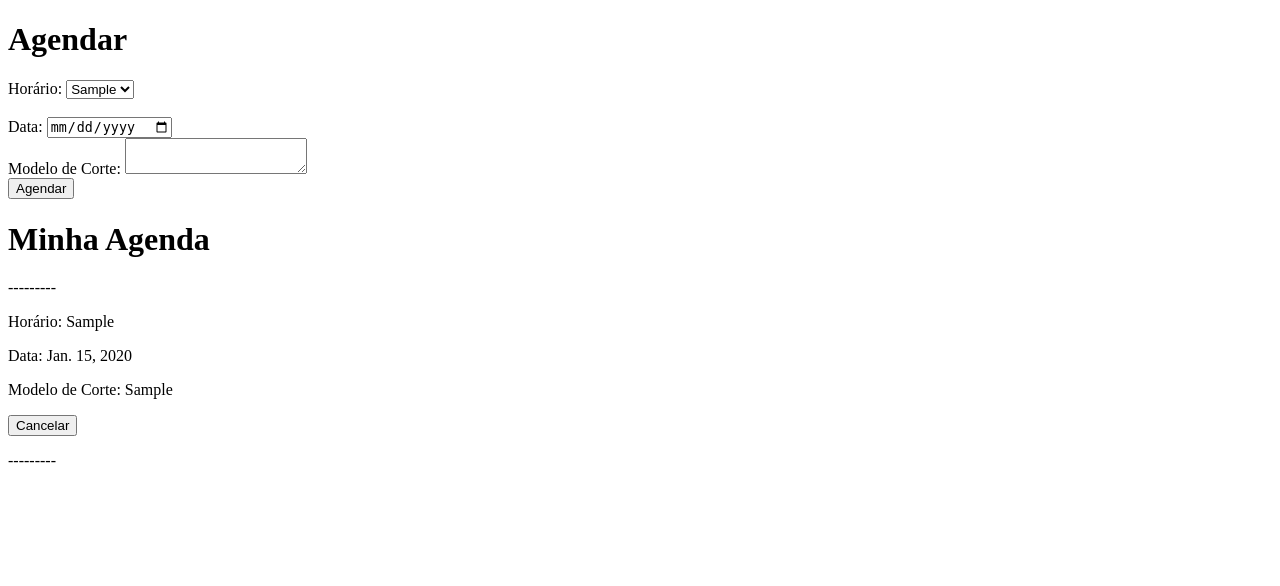
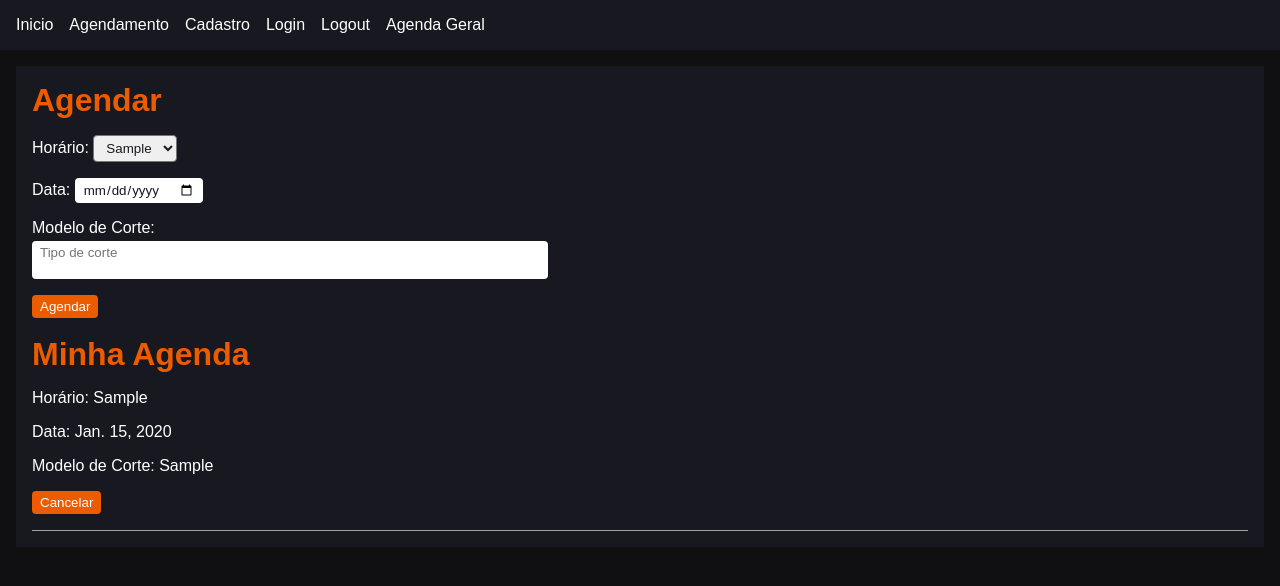
Before and after one commit to IslanP1/barbearia-app, a Django app: page /agendar/ in a window 1280 px wide. Shown: the top 586 px of the page. Run offline with Django 5.2, Linux system fonts and the light colour scheme; a user stored in the database is signed in; tables that the repository leaves empty hold one stand-in row (values such as "Sample post").

Commit message:
view: adicionando estilo e conteudo da pagina agendamento

```diff
--- a/corte/templates/agendamento.html
+++ b/corte/templates/agendamento.html
@@ -9,6 +9,16 @@
 </head>
 
 <body>
+    <nav class="navbar">
+        <a href="{% url 'home' %}">Inicio</a>
+        <a href="{% url 'agendar' %}">Agendamento</a>
+        <a href="{% url 'cadastrar' %}">Cadastro</a>
+        <a href="{% url 'logar' %}">Login</a>
+        <a href="{% url 'sair' %}">Logout</a>
+        {% if user.is_authenticated and user.is_staff %}
+        <a href="{% url 'agendageral' %}">Agenda Geral</a>
+        {% endif %}
+    </nav>
 
     {% if messages %}
     <ul class="messages">
@@ -18,10 +28,13 @@
     </ul>
     {% endif %}
 
+    <main>
+        <div>
             <h1>Agendar</h1>
 
             <form method="post">
                 {% csrf_token %}
+                <div>
                     <label for="horario">Horário:</label>
 
 
@@ -30,35 +43,45 @@
                         <option value="{{ h.id }}">{{ h.horario }}</option>
                         {% endfor %}
                     </select>
-        <br>
-        <br>
+                </div>
 
+                <div>
                     <label for="data">Data:</label>
-        <input type="date" name="data" id="data">
-        <br>
+                    <input type="date" name="data" id="data" required>
+                </div>
 
+
+                <div>
                     <label for="modelo_corte">Modelo de Corte:</label>
-        <textarea name="modelo_corte" id="modelo_corte"></textarea>
-        <br>
+                    <textarea name="modelo_corte" id="modelo_corte" placeholder="Tipo de corte" required></textarea>
+                </div>
 
-        <button type="submit">Agendar</button>
+
+                <div>
+                    <button type="submit" class="btn">Agendar</button>
+                </div>
             </form>
 
+            <br>
             <h1>Minha Agenda</h1>
+            <div class="cortes">
                 {% for agenda in agendamentos %}
-    <form method="post" action="{% url 'deletar' agenda.id %}">
+                <form class="corte" method="post" action="{% url 'deletar' agenda.id %}">
                     {% csrf_token %}
-        <p>---------</p>
                     <p>Horário: {{ agenda.horario }}</p>
                     <p>Data: {{ agenda.data }}</p>
                     <p>Modelo de Corte: {{ agenda.modelo_corte }}</p>
-        <button type="submit">Cancelar</button>
-        <p>---------</p>
+                    <div>
+                        <button type="submit" class="btn">Cancelar</button>
+                    </div>
                 </form>
                 {% empty %}
+            </div>
             <p>Você não tem agendamentos.</p>
             {% endfor %}
 
+        </div>
+    </main>
 
 </body>
 
--- a/templates/static/corte/agendamento/css/style.css
+++ b/templates/static/corte/agendamento/css/style.css
@@ -3,7 +3,8 @@
 
 .messages {
     list-style-type: none;
-    padding: 0;
+    padding-inline: 16px;
+    padding-top: 16px;
   }
 .messages li {
   margin-bottom: 10px;
@@ -26,3 +27,100 @@
   background-color: #d9edf7;
   color: #31708f;
 }
+
+/*navbar e body */
+* {
+  padding: 0px;
+  margin: 0px;
+  box-sizing: 0px;
+  font-family: sans-serif;
+  color: white
+}
+
+body {
+  background: #101012;
+}
+
+.navbar {
+  background: #181820;
+  padding: 16px;
+  display: flex;
+  gap: 16px;
+}
+
+.navbar>a {
+  color: white;
+  text-decoration: none;
+}
+
+.navbar>a:hover {
+  color: #eb5b00;
+}
+
+/*main*/
+
+main {
+  padding: 16px;
+}
+
+main > div {
+  padding: 16px;
+  background: #181820;
+}
+
+main > div > h1 {
+  color: #eb5b00;
+  margin-bottom: 16px;
+}
+
+form {
+  display: flex;
+  flex-direction: column;
+  gap: 16px;
+}
+.corte {
+  border-bottom: 1px solid #a0a0a0;
+  padding-top: 16px;
+  padding-bottom: 16px;
+}
+
+.corte:first-child {
+  padding-top: 0px;
+}
+/*inputs*/
+textarea {
+  cursor: pointer;
+  margin-top: 4px;
+  display: block;
+  resize: none;
+  border-radius: 4px;
+  border: none;
+  color: #181820;
+  width: clamp(100px, 100% , 500px);
+  padding: 4px 8px;
+}
+input {
+  cursor: pointer;
+  border-radius: 4px;
+  border: none;
+  color: #181820;
+  padding: 4px 8px;
+}
+
+select {
+  color: #181820;
+  padding: 4px 8px;
+  border-radius: 4px;
+}
+
+select > option {
+  color: #181820;
+}
+
+.btn {
+  cursor: pointer;
+  background: #eb5b00;
+  padding: 4px 8px;
+  border-radius: 4px;
+  border: none;
+}
```
Lines whose indentation alone changed are shown as unchanged.
